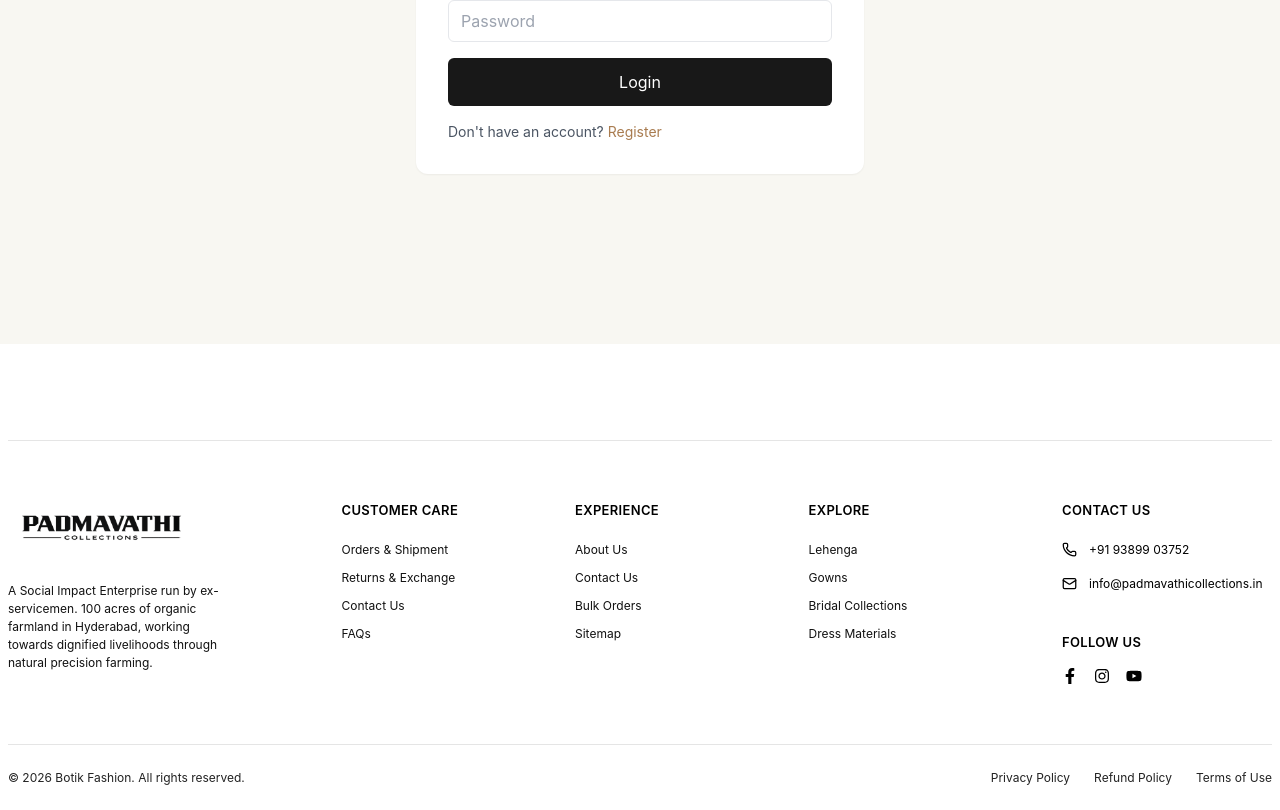
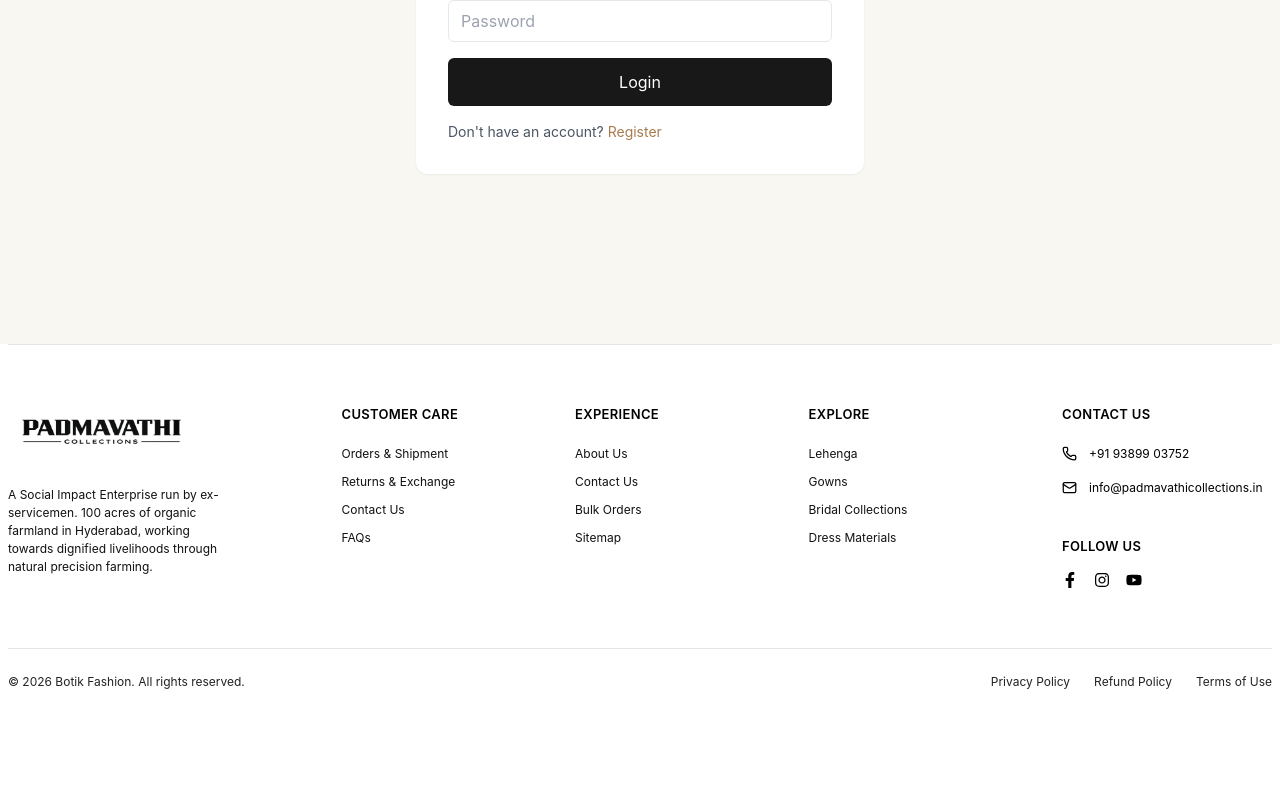
Before and after one commit to Mathavik/bridal-boutique, a React (Vite) app in the folder Bridal-Boutique-Frontend/: page /login in a window 1280 px wide. Shown: the part 456-1266 px from the top of the page. After the commit the page ends 1170 px from the top, so only its background shows below. Built offline with nearby package versions, Linux system fonts and the light colour scheme; no server answers; a web font is replaced by a local one.

Commit message:
Im change Logo image & banner image with high quality

```diff
--- a/Bridal-Boutique-Frontend/src/components/Footer.jsx
+++ b/Bridal-Boutique-Frontend/src/components/Footer.jsx
@@ -9,7 +9,7 @@
 
 function Footer() {
   return (
-    <footer className="w-full bg-white mt-24">
+    <footer className="w-full bg-white ">
 
       <div className="max-w-[1280px] mx-auto px-2">
 
```
